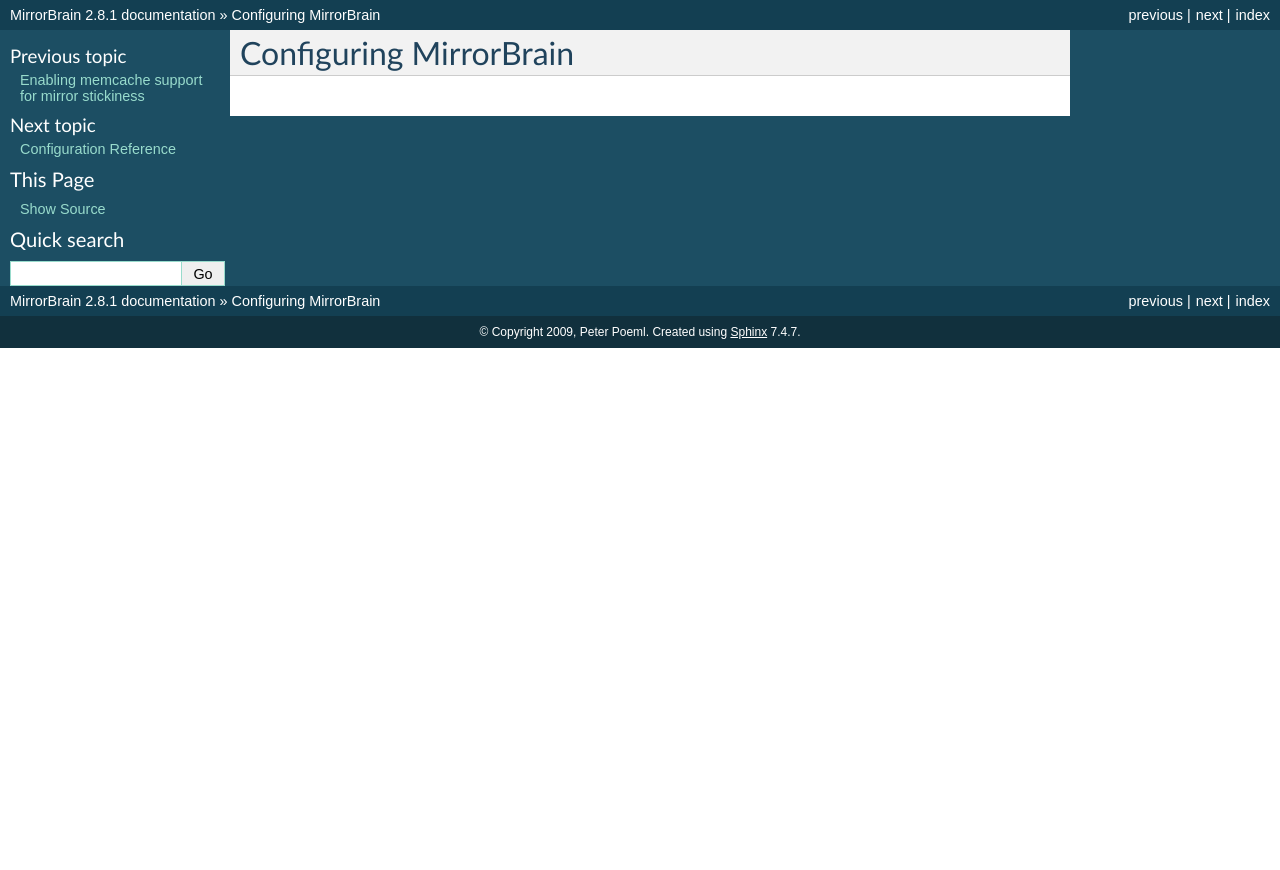
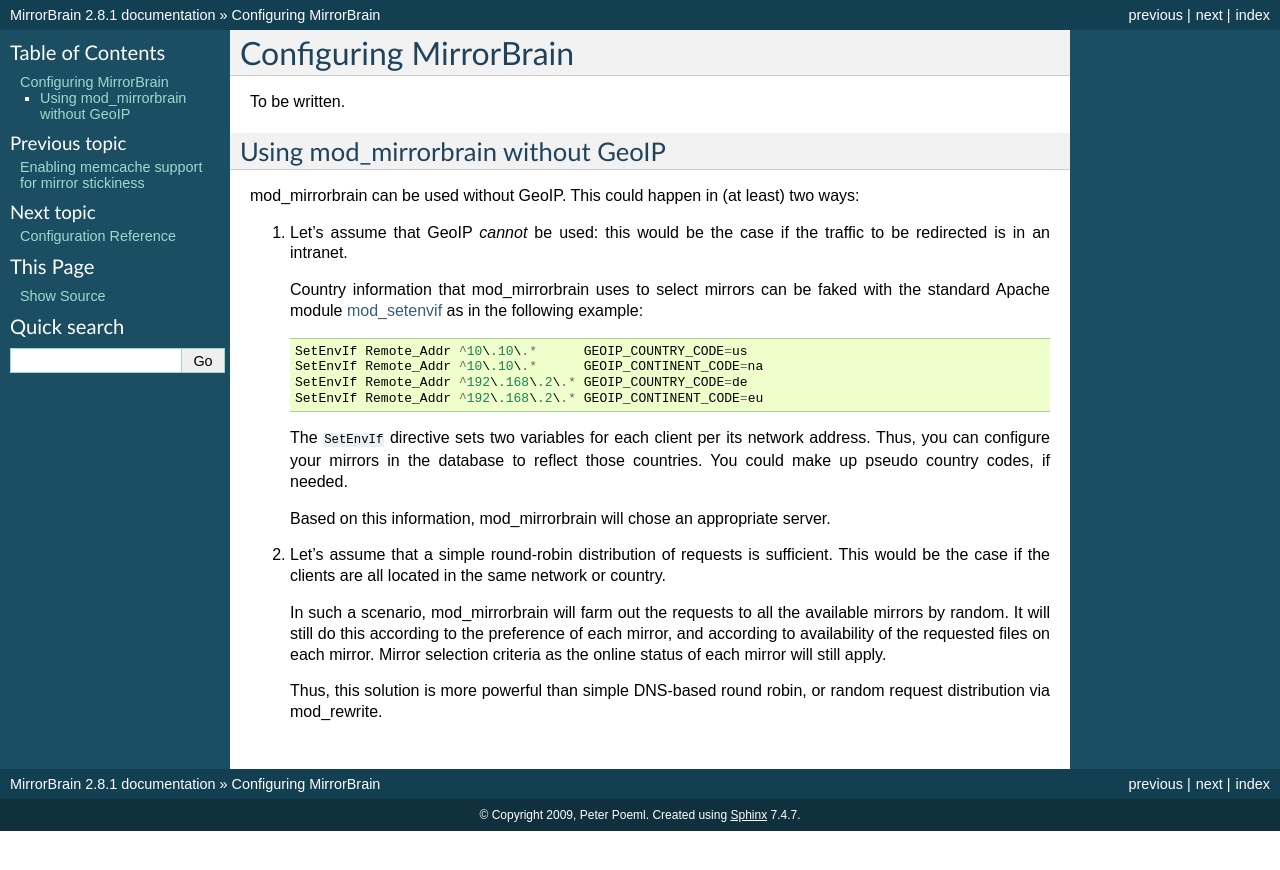
Before and after one commit to hayalci/mirrorbrain, a Sphinx documentation site: the page built from docs/configuration.rst, in a window 1280 px wide. Shown: the top 870 px of the page. Built offline with Sphinx 7.4.7, drawn with Linux system fonts in a browser that asks for light colours.

Commit message:
docs: describe how to use MirrorBrain without GeoIP
git-svn-id: http://svn.mirrorbrain.org/svn/mirrorbrain/trunk@7733 2d291e14-ff0c-0410-a3fa-d5caa9871f55

```diff
--- a/docs/configuration.rst
+++ b/docs/configuration.rst
@@ -1,3 +1,54 @@
 
 Configuring MirrorBrain
 =======================
+
+To be written.
+
+
+
+
+
+
+
+
+
+
+Using mod_mirrorbrain without GeoIP
+-----------------------------------
+
+mod_mirrorbrain can be used without GeoIP. This could happen in (at least) two
+ways:
+
+1) Let's assume that GeoIP *cannot* be used: this would be the case if the
+   traffic to be redirected is in an intranet.
+
+   Country information that mod_mirrorbrain uses to select mirrors can be faked
+   with the standard Apache module `mod_setenvif`_ as in the following
+   example::
+
+        SetEnvIf Remote_Addr ^10\.10\.*      GEOIP_COUNTRY_CODE=us
+        SetEnvIf Remote_Addr ^10\.10\.*      GEOIP_CONTINENT_CODE=na
+        SetEnvIf Remote_Addr ^192\.168\.2\.* GEOIP_COUNTRY_CODE=de
+        SetEnvIf Remote_Addr ^192\.168\.2\.* GEOIP_CONTINENT_CODE=eu
+
+   The ``SetEnvIf`` directive sets two variables for each client per its
+   network address. Thus, you can configure your mirrors in the database to
+   reflect those countries. You could make up pseudo country codes, if needed.
+
+   Based on this information, mod_mirrorbrain will chose an appropriate
+   server.
+
+2) Let's assume that a simple round-robin distribution of requests is
+   sufficient. This would be the case if the clients are all located in the same network or country.
+
+   In such a scenario, mod_mirrorbrain will farm out the requests to all the
+   available mirrors by random. It will still do this according to the
+   preference of each mirror, and according to availability of the requested
+   files on each mirror. Mirror selection criteria as the online status of each
+   mirror will still apply.
+
+   Thus, this solution is more powerful than simple DNS-based round robin, or
+   random request distribution via mod_rewrite.
+
+
+.. _`mod_setenvif`: http://httpd.apache.org/docs/2.2/mod/mod_setenvif.html
```
